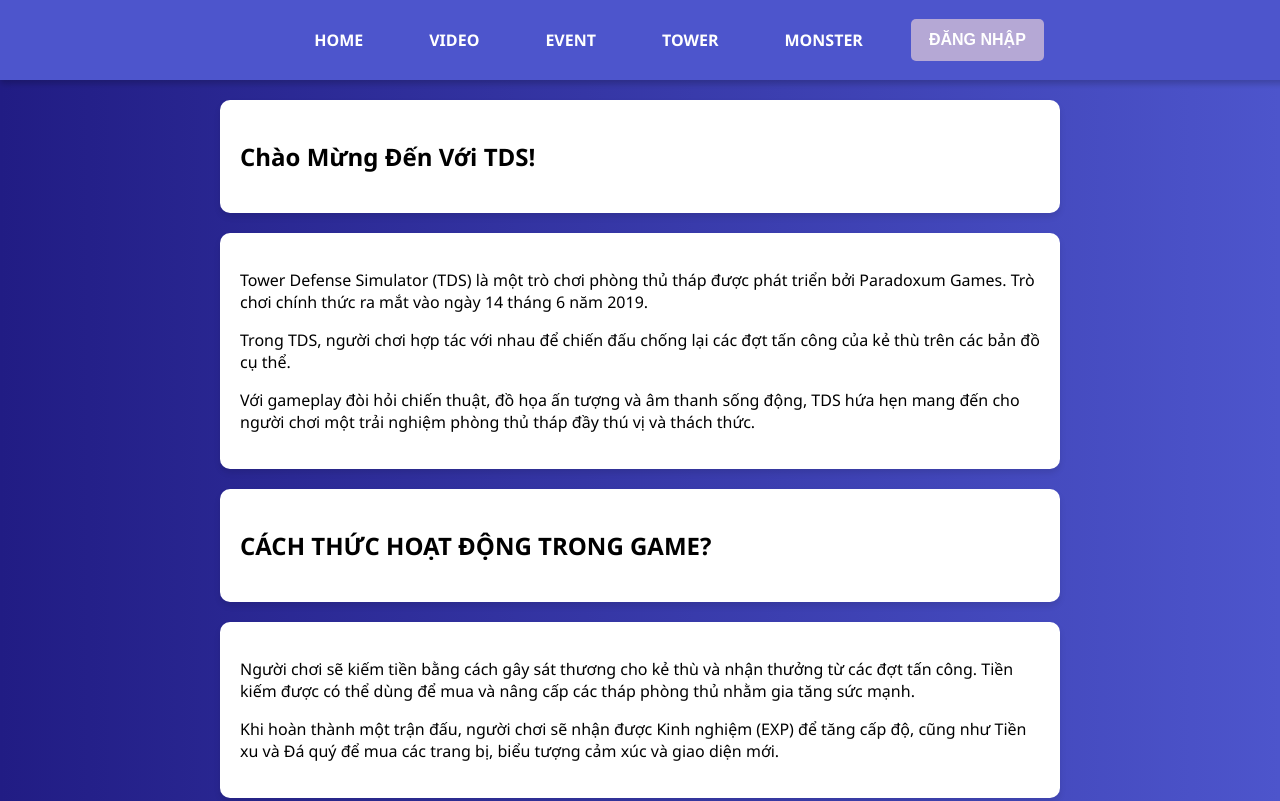
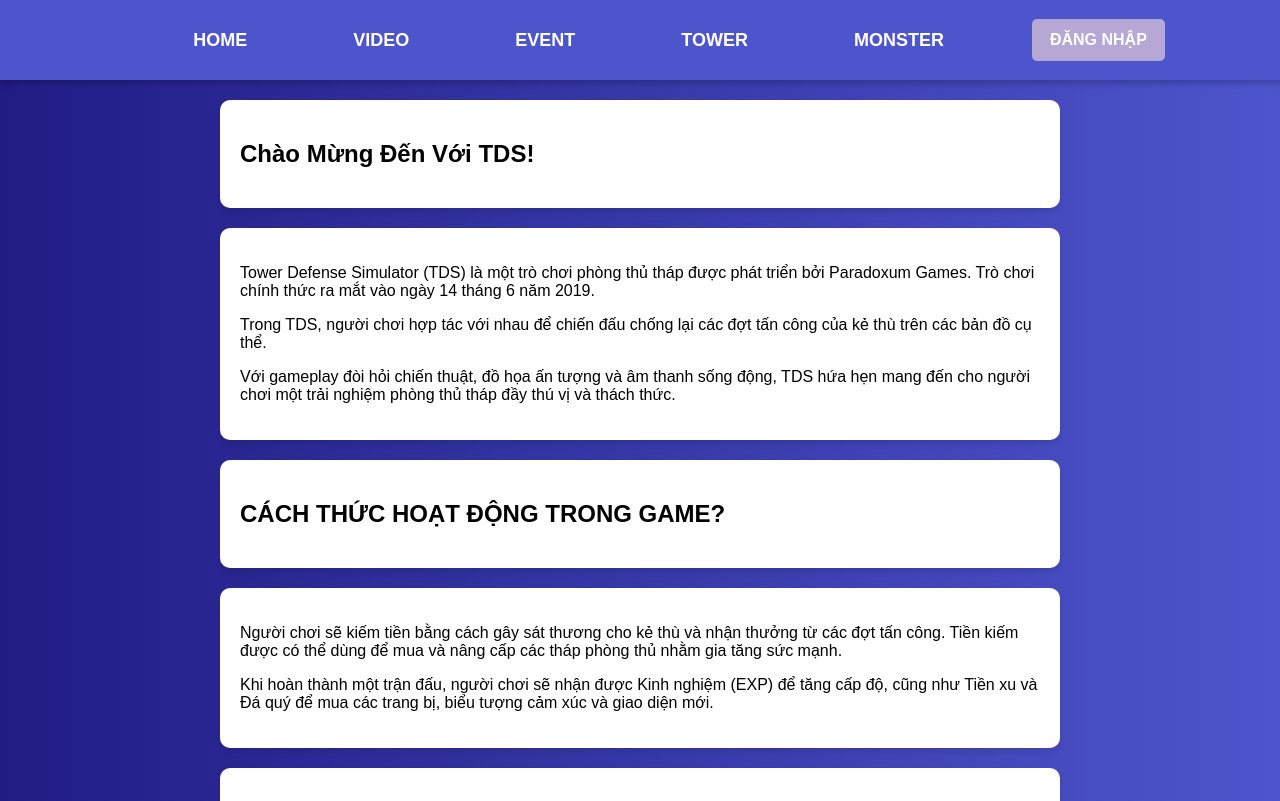
Before and after one commit to TranDangDuongNek/MiniWiki_TDS, a plain HTML site: page index.html in a window 1280 px wide. Shown: the top 801 px of the page. Drawn offline with Linux system fonts and the light colour scheme.

Commit message:
sửa css

```diff
--- a/css/trang_event.css
+++ b/css/trang_event.css
@@ -1,9 +1,69 @@
 body {
     font-family: Arial, sans-serif;
     background: linear-gradient(to right, #211C84, #4D55CC);
+    color: #000;
     margin: 0;
-    padding: 20px;
-}
+    padding: 0;
+  }
+
+  nav {
+    width: 100%;
+    height: 80px;
+    background-color: #4D55CC;
+    display: flex;
+    align-items: center;
+    justify-content: center; /* giữ menu nằm giữa */
+    padding: 0 30px;
+    box-shadow: 0px 4px 6px rgba(0, 0, 0, 0.2);
+  }
+
+
+  .nut_an {
+    display: flex;
+    list-style: none;
+    padding: 0;
+    margin: 0;
+    gap: 30px; /* khoảng cách các nút */
+    align-items: center;
+  }
+
+  .nut_an li {
+    margin: 0 20px;
+  }
+
+  .nut_an a {
+    text-decoration: none;
+    color: white;
+    font-weight: bold;
+    font-size: 18px;
+    padding: 12px 18px;
+    transition: color 0.3s ease-in-out;
+  }
+
+  .nut_an a:hover {
+    color: #B5A8D5;
+  }
+
+  #nut-dang-nhap {
+    background-color: #B5A8D5;
+    color: white;
+    border: none;
+    padding: 12px 18px;
+    border-radius: 5px;
+    font-size: 16px;
+    font-weight: bold;
+    cursor: pointer;
+    transition: background-color 0.3s ease-in-out;
+    /* Xóa mấy cái scale đi */
+  }
+  #nut-dang-nhap:hover {
+    background-color: #7A73D1;
+  }
+
+
+  #nut-dang-nhap:active {
+    transform: scale(0.95);
+  }
 h1 {
     color: #333;
 }
@@ -47,63 +107,6 @@ img {
             text-align: center;
         }
 
-        nav {
-            width: 100%;
-            height: 80px;
-            background-color: #4D55CC;
-            display: flex;
-            align-items: center;
-            justify-content: center; /* giữ menu nằm giữa */
-            padding: 0 30px;
-            box-shadow: 0px 4px 6px rgba(0, 0, 0, 0.2);
-        }
-
-        .nut_an {
-            display: flex;
-            list-style: none;
-            padding: 0;
-            margin: 0;
-            gap: 30px; /* khoảng cách các nút */
-            align-items: center;
-        }
-
-        .nut_an li {
-            margin: 0 20px;
-        }
-
-        .nut_an a {
-            text-decoration: none;
-            color: white;
-            font-weight: bold;
-            font-size: 18px;
-            padding: 12px 18px;
-            transition: color 0.3s ease-in-out;
-        }
-
-        .nut_an a:hover {
-            color: #B5A8D5;
-        }
-
-
-        #nut-dang-nhap {
-            background-color: #B5A8D5;
-            color: white;
-            border: none;
-            padding: 12px 18px;
-            border-radius: 5px;
-            font-size: 16px;
-            font-weight: bold;
-            cursor: pointer;
-            transition: background-color 0.3s ease-in-out;
-            /* Xóa mấy cái scale đi */
-        }
-        #nut-dang-nhap:hover {
-            background-color: #7A73D1;
-        }
-
-          #nut-dang-nhap:active {
-            transform: scale(0.95);
-          }
 /* --------------------------------- */
 
 .event-images {
--- a/css/tuy_chinh.css
+++ b/css/tuy_chinh.css
@@ -1,57 +1,68 @@
 body {
+  font-family: Arial, sans-serif;
+  background: linear-gradient(to right, #211C84, #4D55CC);
+  color: #000;
   margin: 0;
   padding: 0;
-  background: linear-gradient(to right, #211C84, #4D55CC);
-  font-family: "Segoe UI", Tahoma, Geneva, Verdana, sans-serif;
 }
 
-/* ================== NAVIGATION ================== */
 nav {
   width: 100%;
   height: 80px;
   background-color: #4D55CC;
   display: flex;
   align-items: center;
-  justify-content: center;
+  justify-content: center; /* giữ menu nằm giữa */
   padding: 0 30px;
   box-shadow: 0px 4px 6px rgba(0, 0, 0, 0.2);
 }
 
-.menu {
+
+.nut_an {
   display: flex;
   list-style: none;
   padding: 0;
   margin: 0;
-  gap: 30px;
+  gap: 30px; /* khoảng cách các nút */
   align-items: center;
 }
 
-.menu li a,
-#nut-dang-nhap {
+.nut_an li {
+  margin: 0 20px;
+}
+
+.nut_an a {
   text-decoration: none;
   color: white;
   font-weight: bold;
-  font-size: 16px;
+  font-size: 18px;
   padding: 12px 18px;
-  border: none;
-  background: none;
-  cursor: pointer;
-  border-radius: 5px;
-  transition: background-color 0.3s ease-in-out, color 0.3s ease-in-out;
+  transition: color 0.3s ease-in-out;
 }
 
-/* Hover hiệu ứng link */
-.menu li a:hover {
+.nut_an a:hover {
   color: #B5A8D5;
 }
 
-/* Nút đăng nhập có nền riêng */
 #nut-dang-nhap {
   background-color: #B5A8D5;
+  color: white;
+  border: none;
+  padding: 12px 18px;
+  border-radius: 5px;
+  font-size: 16px;
+  font-weight: bold;
+  cursor: pointer;
+  transition: background-color 0.3s ease-in-out;
+  /* Xóa mấy cái scale đi */
+}
+#nut-dang-nhap:hover {
+  background-color: #7A73D1;
 }
 
-#nut-dang-nhap:hover {
-  background-color: #7A73D1;
+
+#nut-dang-nhap:active {
+  transform: scale(0.95);
 }
 
 /* ================== HERO ================== */
--- a/css/video.css
+++ b/css/video.css
@@ -1,13 +1,11 @@
-/* Thiết lập chung */
 body {
+    font-family: Arial, sans-serif;
+    background: linear-gradient(to right, #211C84, #4D55CC);
+    color: #000;
+    margin: 0;
     padding: 0;
-    margin: 0;
-    background: linear-gradient(to right, #211C84, #4D55CC);
-
-    font-family: "Segoe UI", Tahoma, Geneva, Verdana, sans-serif;
   }
 
-/* Thanh điều hướng */
   nav {
     width: 100%;
     height: 80px;
@@ -18,6 +16,7 @@ nav {
     padding: 0 30px;
     box-shadow: 0px 4px 6px rgba(0, 0, 0, 0.2);
   }
+
 
   .nut_an {
     display: flex;
@@ -60,6 +59,7 @@ nav {
   #nut-dang-nhap:hover {
     background-color: #7A73D1;
   }
+
 
   #nut-dang-nhap:active {
     transform: scale(0.95);
--- a/index.html
+++ b/index.html
@@ -9,7 +9,7 @@
 <body>
 
   <nav>
-    <ul class="menu">
+    <ul class="nut_an">
         <li><a href="./html/index.html">HOME</a></li>
         <li><a href="./html/video.html">VIDEO</a></li>
         <li><a href="./html/event.html">EVENT</a></li>
```
Also changed, not shown: html/event.html (+1 -0 lines). Lines whose indentation alone changed are shown as unchanged.
